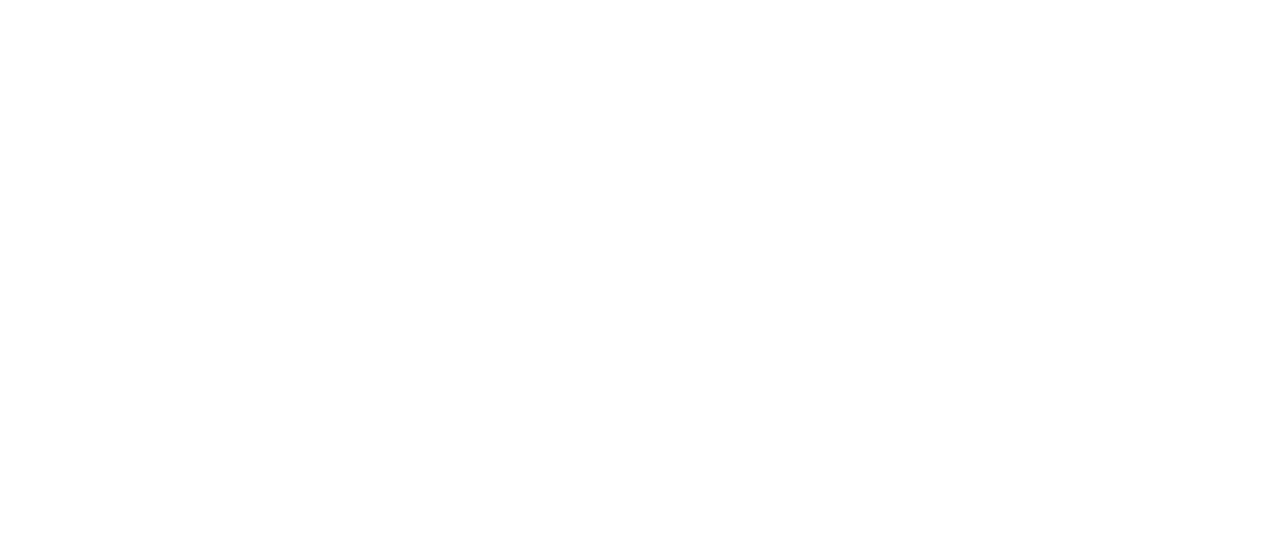
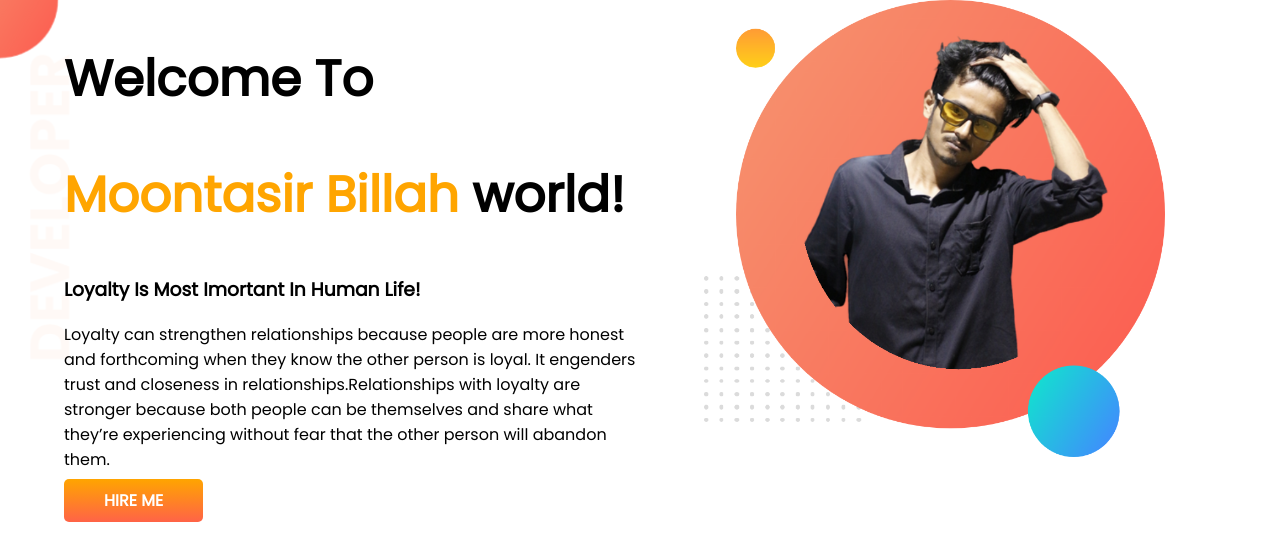
Before and after one commit to moontasirbillah/developer-portfolio, a plain HTML site: page index.html in a window 1280 px wide. Drawn offline with Linux system fonts and the light colour scheme.

Commit message:
top banner added

```diff
--- a/index.html
+++ b/index.html
@@ -1,13 +1,38 @@
 <!DOCTYPE html>
 <html lang="en">
+
 <head>
     <meta charset="UTF-8">
     <meta http-equiv="X-UA-Compatible" content="IE=edge">
     <meta name="viewport" content="width=device-width, initial-scale=1.0">
     <title>Moontasir Portfolio</title>
+    <link rel="preconnect" href="https://fonts.googleapis.com">
+    <link rel="preconnect" href="https://fonts.gstatic.com" crossorigin>
+    <link href="https://fonts.googleapis.com/css2?family=Poppins&display=swap" rel="stylesheet">
     <link rel="stylesheet" href="style.css">
 </head>
+
 <body>
+    <section class="top-banner">
+        <div class="half-width">
+            <h1>Welcome To</h1>
+            <h1><span class="orange-color">Moontasir Billah</span> world!</h1>
+            <h3>Loyalty Is Most Imortant In Human Life!</h3>
+            <p>Loyalty can strengthen relationships because people are more honest and forthcoming when they know the
+                other
+                person is loyal. It engenders trust and closeness in relationships.Relationships with loyalty are
+                stronger
+                because both people can be themselves and share what they’re experiencing without fear that the other
+                person
+                will abandon them.
+            </p>
+            <a class="link-button" target="_blank" href="https://www.linkedin.com/in/moontasir-billah-915162246/">HIRE
+                ME</a>
+        </div>
+        <div class="half-width">
+            <img src="images/Moontasir.png" alt="">
+        </div>
+    </section>
+</body>
 
-</body>
 </html>
--- a/style.css
+++ b/style.css
@@ -0,0 +1,39 @@
+body {
+    font-family: 'Poppins', sans-serif;
+    margin: 0px;
+}
+
+h1 {
+    font-size: 50px;
+}
+
+.orange-color {
+    color: orange;
+}
+
+section {
+    display: flex;
+}
+
+.half-width {
+    width: 50%;
+    padding-left: 5%;
+}
+
+.half-width img {
+    width: 80%;
+}
+
+.link-button {
+    text-decoration: none;
+    background-image: linear-gradient(orange, tomato);
+    padding: 10px 40px;
+    color: white;
+    font-weight: 700;
+    border-radius: 5px;
+}
+
+.top-banner {
+    background-image: url(images/top-banner.png);
+    background-repeat: no-repeat;
+}
```
Also changed, not shown: images/Moontasir.png (added), images/dream-bg.png (added), images/exp-bg.png (added), images/jhankar.png (added), images/jhankar2.png (added), images/my-bg.png (added), images/my-bg2.png (added), images/top-banner.png (added), 8 other files.
